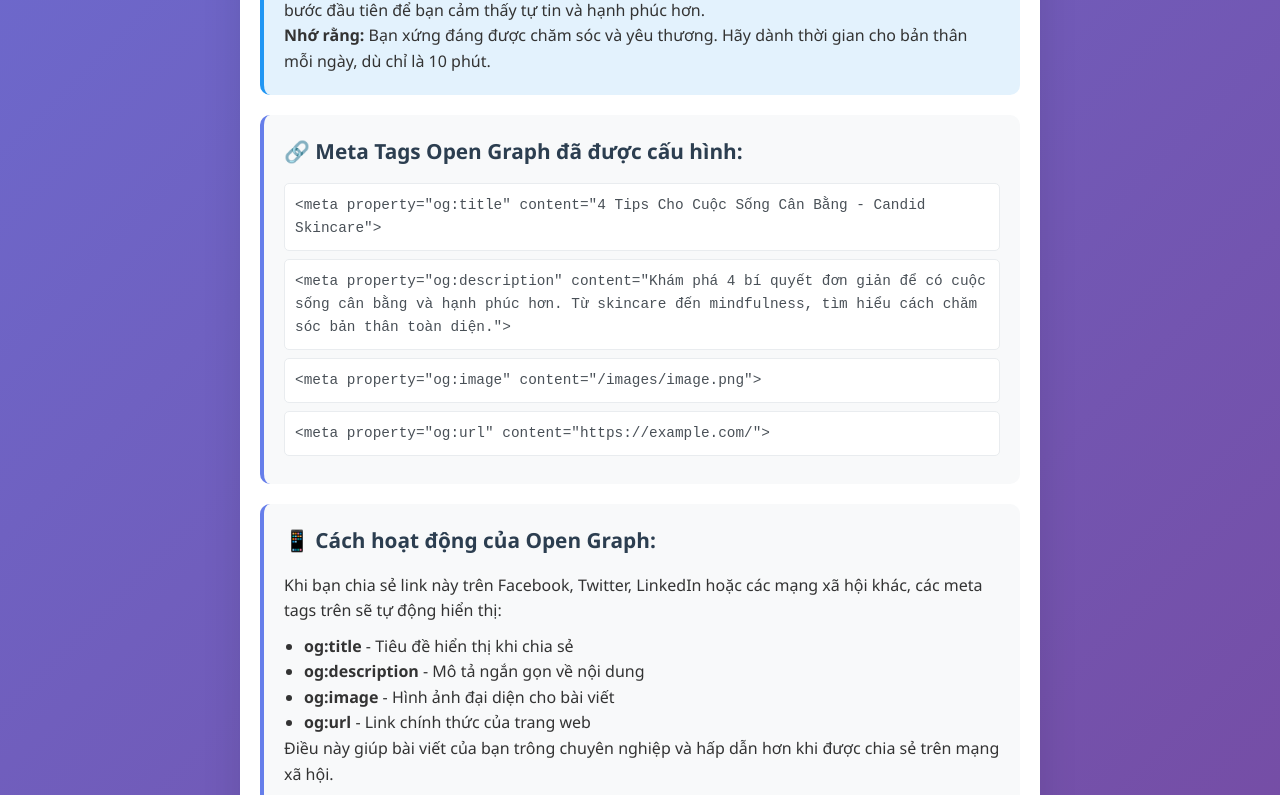
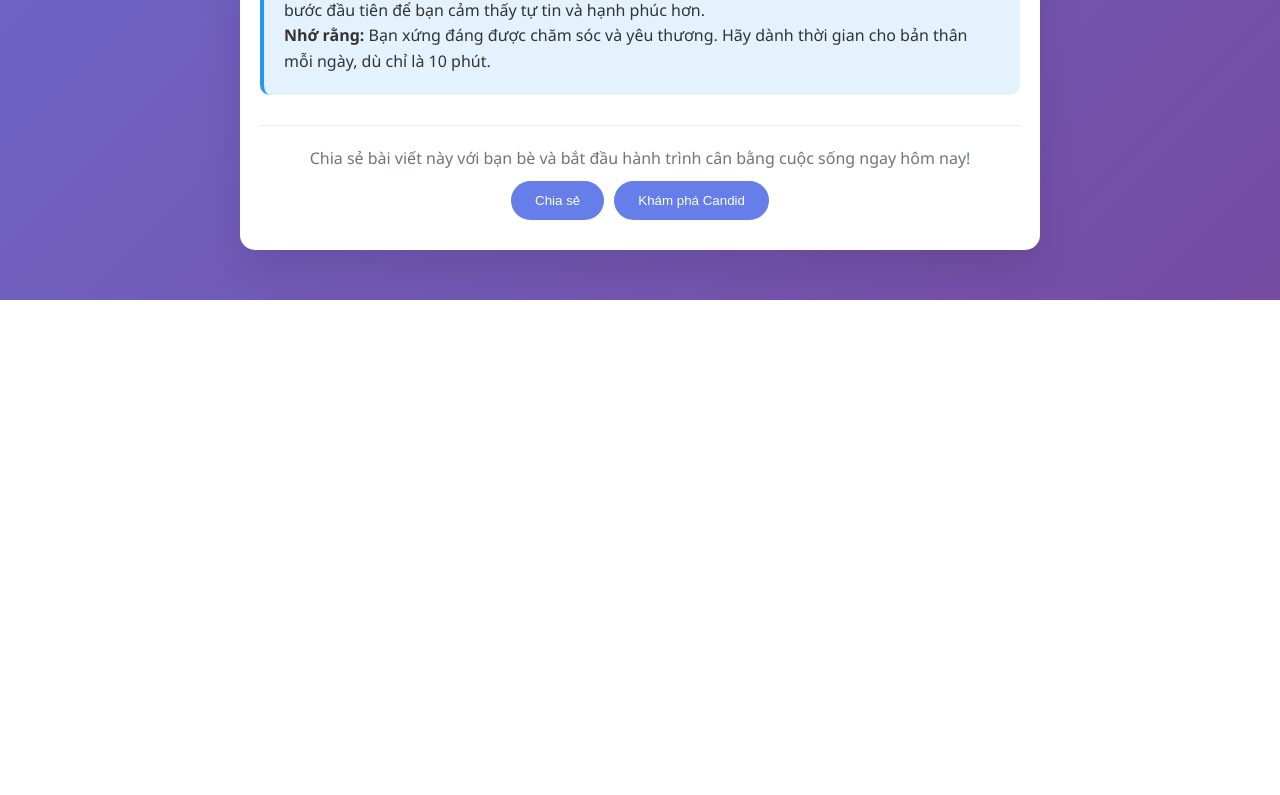
Before and after one commit to liveordeath/facebookshare, a Next.js app: page / in a window 1280 px wide. Shown: the part 1778-2573 px from the top of the page. After the commit the page ends 2078 px from the top, so only its background shows below. Built offline with nearby package versions, Linux system fonts and the light colour scheme.

Commit message:
add content

```diff
--- a/app/page.tsx
+++ b/app/page.tsx
@@ -72,25 +72,6 @@ export default function Home() {
           <p><strong>Nhớ rằng:</strong> Bạn xứng đáng được chăm sóc và yêu thương. Hãy dành thời gian cho bản thân mỗi ngày, dù chỉ là 10 phút.</p>
         </div>
 
-        <div className="meta-info">
-          <h3>🔗 Meta Tags Open Graph đã được cấu hình:</h3>
-          <div className="meta-tag">&lt;meta property="og:title" content="4 Tips Cho Cuộc Sống Cân Bằng - Candid Skincare"&gt;</div>
-          <div className="meta-tag">&lt;meta property="og:description" content="Khám phá 4 bí quyết đơn giản để có cuộc sống cân bằng và hạnh phúc hơn. Từ skincare đến mindfulness, tìm hiểu cách chăm sóc bản thân toàn diện."&gt;</div>
-          <div className="meta-tag">&lt;meta property="og:image" content="/images/image.png"&gt;</div>
-          <div className="meta-tag">&lt;meta property="og:url" content="https://example.com/"&gt;</div>
-        </div>
-
-        <div className="meta-info">
-          <h3>📱 Cách hoạt động của Open Graph:</h3>
-          <p>Khi bạn chia sẻ link này trên Facebook, Twitter, LinkedIn hoặc các mạng xã hội khác, các meta tags trên sẽ tự động hiển thị:</p>
-          <ul style={{ marginLeft: '20px', marginTop: '10px' }}>
-            <li><strong>og:title</strong> - Tiêu đề hiển thị khi chia sẻ</li>
-            <li><strong>og:description</strong> - Mô tả ngắn gọn về nội dung</li>
-            <li><strong>og:image</strong> - Hình ảnh đại diện cho bài viết</li>
-            <li><strong>og:url</strong> - Link chính thức của trang web</li>
-          </ul>
-          <p>Điều này giúp bài viết của bạn trông chuyên nghiệp và hấp dẫn hơn khi được chia sẻ trên mạng xã hội.</p>
-        </div>
       </div>
 
       <div className="footer">
```
